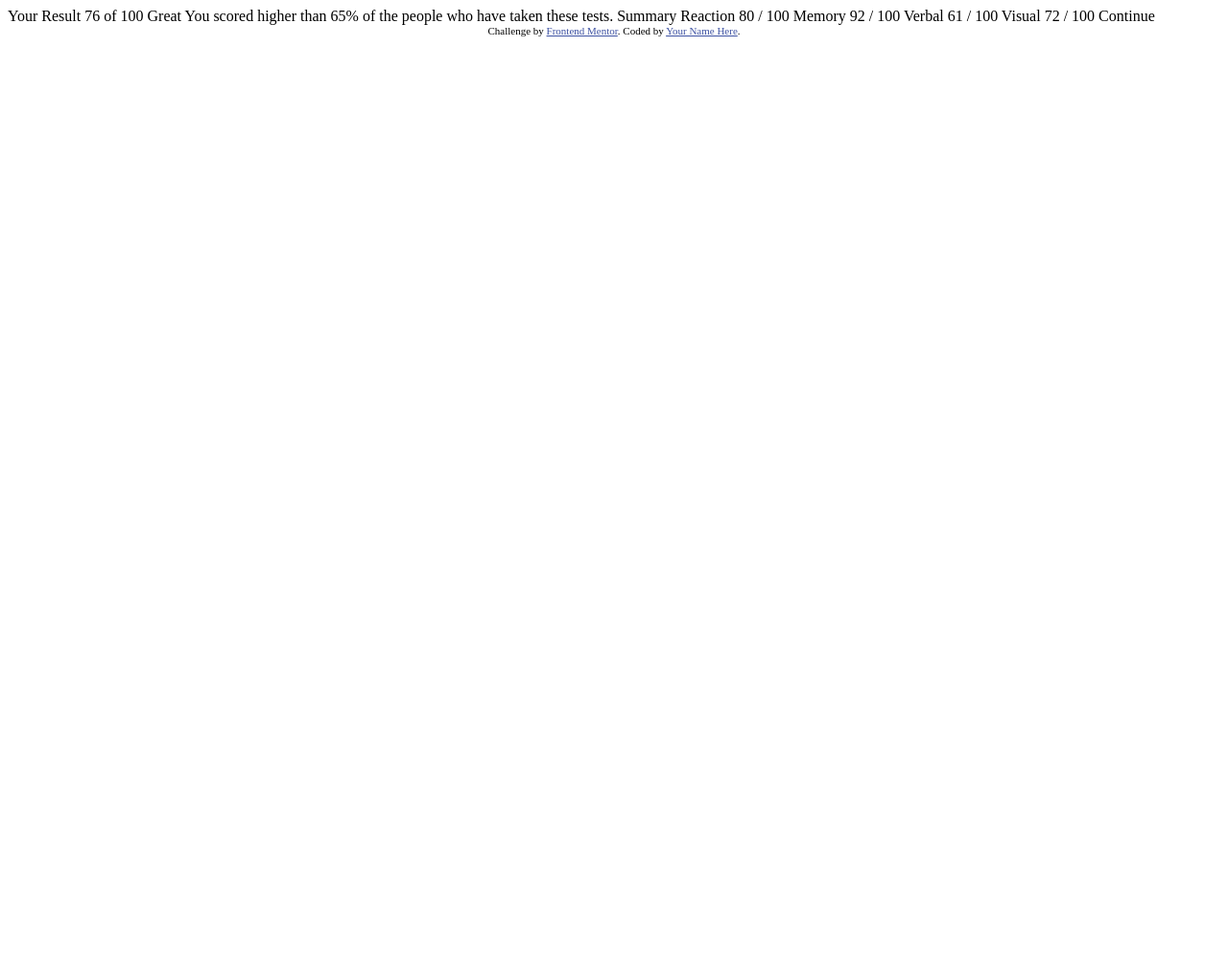
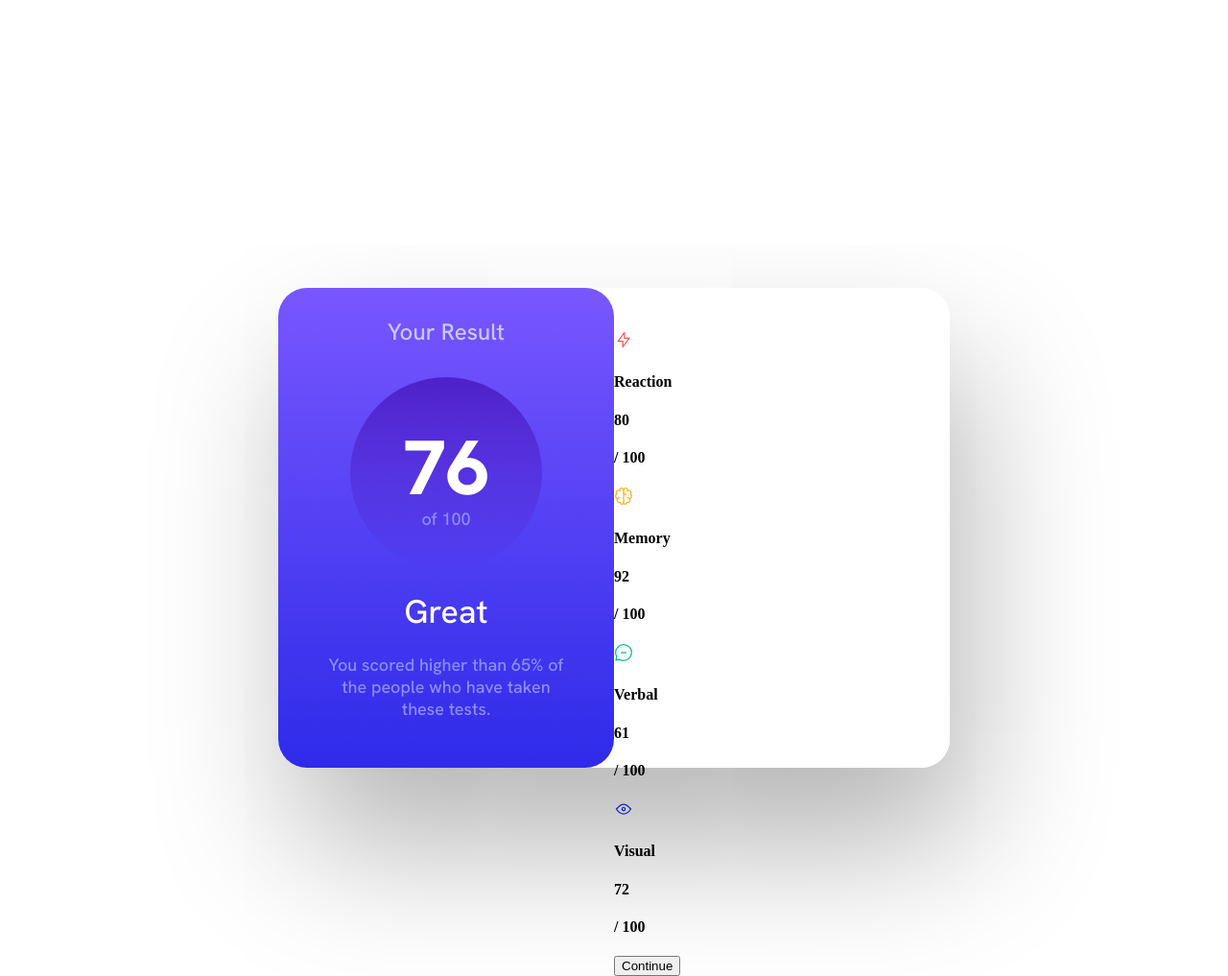
Before and after one commit to chalbrik/Results_Summary_Component_Project, a plain HTML site: page index.html in a window 1280 px wide. Shown: the whole page at 96% size. Before the commit the page ends 800 px from the top, so only its background shows below. Drawn offline with Linux system fonts and the light colour scheme.

Commit message:
Desktop design working

```diff
--- a/index.html
+++ b/index.html
@@ -1,47 +1,86 @@
 <!DOCTYPE html>
 <html lang="en">
-<head>
-  <meta charset="UTF-8">
-  <meta name="viewport" content="width=device-width, initial-scale=1.0"> <!-- displays site properly based on user's device -->
+  <head>
+    <meta charset="UTF-8" />
+    <meta name="viewport" content="width=device-width, initial-scale=1.0" />
+    <!-- displays site properly based on user's device -->
 
-  <link rel="icon" type="image/png" sizes="32x32" href="./assets/images/favicon-32x32.png">
+    <link
+      rel="icon"
+      type="image/png"
+      sizes="32x32"
+      href="./assets/images/favicon-32x32.png"
+    />
 
-  <title>Frontend Mentor | Results summary component</title>
+    <title>Frontend Mentor | Results summary component</title>
 
-  <!-- Feel free to remove these styles or customise in your own stylesheet 👍 -->
-  <style>
-    .attribution { font-size: 11px; text-align: center; }
-    .attribution a { color: hsl(228, 45%, 44%); }
-  </style>
-</head>
-<body>
+    <link rel="preconnect" href="https://fonts.googleapis.com" />
+    <link rel="preconnect" href="https://fonts.gstatic.com" crossorigin />
+    <link
+      href="https://fonts.googleapis.com/css2?family=Hanken+Grotesk:wght@500;700;800&display=swap"
+      rel="stylesheet"
+    />
 
-  Your Result
-  76
-  of 100
+    <link rel="stylesheet" href="./style.css" />
+  </head>
+  <body>
+    <div class="container">
+      <div class="left-side-card">
+        <h3>Your Result</h3>
+        <div class="circle">
+          <h1>76</h1>
+          <p>of 100</p>
+        </div>
+        <h2>Great</h2>
+        <p>
+          You scored higher than 65% of the people who have taken these tests.
+        </p>
+      </div>
+      <div class="right-side-card">
+        <h3>Summary</h3>
+        <div  class="summary-field reaction">
+          <div class="summary-data summary-name">
+            <img class="icon" src="./assets/images/icon-reaction.svg" alt="Reaction icon" />
+            <h4>Reaction</h4>
+          </div>
+          <div class="summary-data score">
+            <h4>80</h4>
+            <h4 class="max-score">/ 100</h4>
+          </div>
+        </div>
+        <div class="summary-field memory">
+          <div class="summary-data summary-name">
+            <img class="icon" src="./assets/images/icon-memory.svg" alt="Memory icon" />
+            <h4>Memory</h4>
+          </div>
+          <div class="summary-data score">
+            <h4>92</h4>
+            <h4 class="max-score">/ 100</h4>
+          </div>
+        </div>
+        <div class="summary-field verbal">
+          <div class="summary-data summary-name">
+            <img class="icon" src="./assets/images/icon-verbal.svg" alt="Verrbal icon" />
+            <h4>Verbal</h4>
+          </div>
+          <div class="summary-data score">
+            <h4>61</h4>
+            <h4 class="max-score">/ 100</h4>
+          </div>
+        </div>
+        <div class="summary-field visual">
+          <div class="summary-data summary-name">
+            <img class="icon" src="./assets/images/icon-visual.svg" alt="Visual icon" />
+            <h4>Visual</h4>
+          </div>
+          <div class="summary-data score">
+            <h4>72</h4>
+            <h4 class="max-score">/ 100</h4>
+          </div>
+        </div>
+        <button>Continue</button>
+      </div>
+    </div>
 
-  Great
-  You scored higher than 65% of the people who have taken these tests.
-
-  Summary
-
-  Reaction
-  80 / 100
-
-  Memory
-  92 / 100
-
-  Verbal
-  61 / 100
-
-  Visual
-  72 / 100
-
-  Continue
-
-  <div class="attribution">
-    Challenge by <a href="https://www.frontendmentor.io?ref=challenge" target="_blank">Frontend Mentor</a>.
-    Coded by <a href="#">Your Name Here</a>.
-  </div>
-</body>
+  </body>
 </html>
--- /dev/null
+++ b/style.css
@@ -0,0 +1,114 @@
+body {
+    background-color: hsl(0, 0%, 100%);
+}
+
+.container {
+    display: flex;
+    height: 500px;
+    width: 700px;
+    margin: auto;
+    margin-top: 300px;
+    box-shadow: 20px 80px 150px rgb(180, 180, 180);
+    border-radius: 30px;
+
+}
+
+.left-side-card {
+    height: 500px;
+    width: 350px;
+    background-image: linear-gradient(hsl(252, 100%, 67%), hsl(241, 81%, 54%));
+    border-radius: 30px;
+
+    display: flex;
+    flex-direction: column;
+    justify-content: space-between;
+    align-items: center;
+
+}
+
+.left-side-card > h3{
+    font-family: 'Hanken Grotesk', sans-serif;
+    font-weight: 500;
+    font-size: 24px;
+    color: hsl(241, 100%, 89%);
+    margin: 30px 0 0 0;
+}
+
+
+
+.circle {
+
+    background-image: linear-gradient(hsla(256, 72%, 46%, 1), hsla(241, 72%, 46%, 0));
+    height: 200px;
+    width: 200px;
+    border-radius: 50%;
+    display: flex;
+    flex-direction: column;
+    justify-content: center;
+    align-items: center;
+    margin: 10px 0 0 0;
+
+}
+
+.circle>h1 {
+    font-family: 'Hanken Grotesk', sans-serif;
+    font-weight: 800;
+    font-size: 5rem;
+    color: hsl(0, 0%, 100%);
+    margin: 0 0 -10px 0;
+}
+
+.left-side-card p{
+    font-family: 'Hanken Grotesk', sans-serif;
+    font-weight: 500;
+    font-size: 18px;
+    color: hsl(241, 98%, 77%);
+}
+
+.left-side-card > p{
+    text-align: center;
+    margin: 0 50px 50px 50px;
+}
+
+.circle>p {
+    margin: 0;
+}
+
+.left-side-card > h2{
+    font-family: 'Hanken Grotesk', sans-serif;
+    font-weight: 500;
+    font-size: 34px;
+    color: hsl(0, 0%, 100%);
+    margin: 0 0 0 0;
+}
+
+.right-side-card {
+    height: 500px;
+    width: 350px;
+    background-color: hsl(0, 0%, 100%);
+    border-radius: 30px;
+}
+
+.right-side-card >h3 {
+    font-family: 'Hanken Grotesk', sans-serif;
+    font-weight: 800;
+    font-size: 34px;
+    color: hsl(0, 0%, 100%);
+    margin: 0 0 0 0;
+}
+
+
+
+
+
+
+
+
+.attribution {
+    font-size: 11px;
+    text-align: center;
+}
+
+.attribution a {
+    color: hsl(228, 45%, 44%);
+}
```
